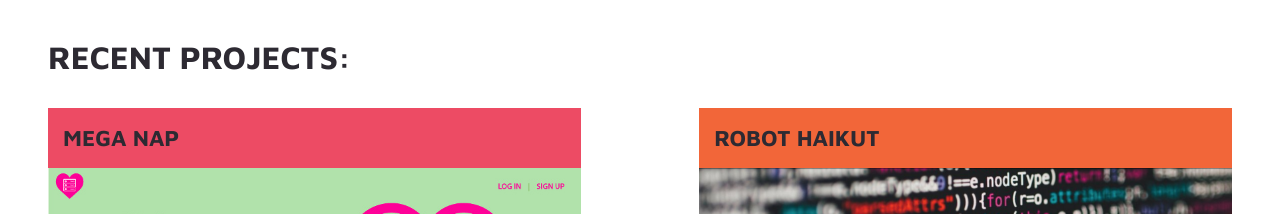
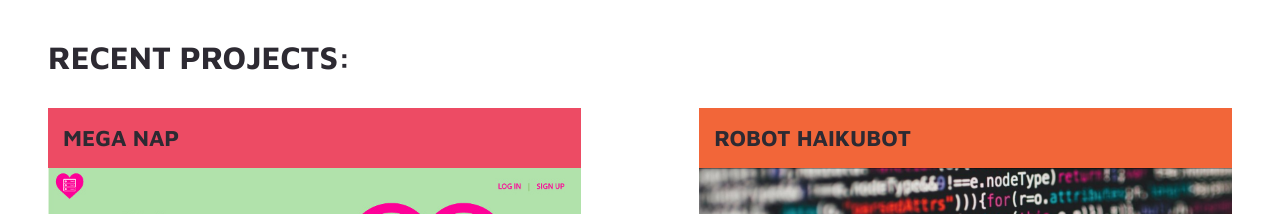
Before and after one commit to BenParisot/portfolio-site, a React (Create React App) app: page / in a window 1280 px wide. Shown: the part 1720-1934 px from the top of the page. Built offline with nearby package versions, Linux system fonts and the light colour scheme.

Commit message:
fix typo on robot haikubot project title

```diff
--- a/src/components/Projects.js
+++ b/src/components/Projects.js
@@ -11,7 +11,7 @@ export default function Projects() {
                 <h2>Recent Projects:</h2>
                 <section id="projects" className="projects">
                     <Project title="Mega Nap" image={meganap} description="A web app that lets front end developers generate API endpoints from any data set." demo="Live Demo" demoLink="https://www.meganap.com/" repo="Github Repo" repoLink="https://github.com/grandpapi" color="#ed4b64" />
-                    <Project title="Robot Haikut" image={robot} description="A Twitter bot that sends a randomly-generated haiku to those that ask for one." demo="Twitter Account" demoLink="https://twitter.com/RobotHaikubot" repo="Github Repo" repoLink="https://github.com/team-haikubot" color="#f26639" />
+                    <Project title="Robot Haikubot" image={robot} description="A Twitter bot that sends a randomly-generated haiku to those that ask for one." demo="Twitter Account" demoLink="https://twitter.com/RobotHaikubot" repo="Github Repo" repoLink="https://github.com/team-haikubot" color="#f26639" />
                     <Project title="Track 2020" image={track2020} description="An app to help people track their favorite candidates during the 2020 democratic primary." demo="In Development" repo="Github Repo" repoLink="https://github.com/track-2020" color="#f04d4d" />
                     <Project title="Pokematch" image={pokemon} description="A Pokemon matching game to teach kids numbers and pattern recognition." demo="In Development" repo="Github Repo" color="#ed4b64" />
                 </section>
```
